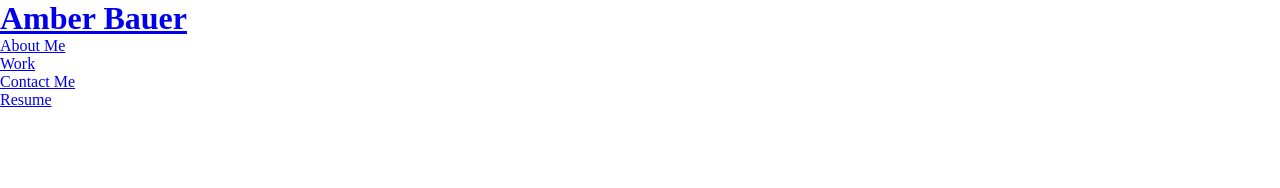
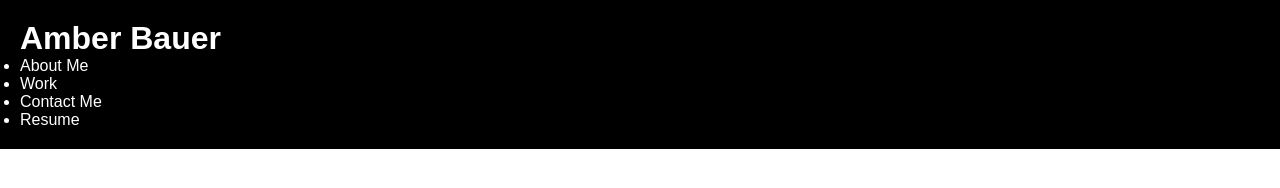
Before and after one commit to abauer424/Portfolio, a plain HTML site: page index.html in a window 1280 px wide. Drawn offline with Linux system fonts and the light colour scheme.

Commit message:
header started

```diff
--- a/assets/style.css
+++ b/assets/style.css
@@ -1,10 +1,18 @@
 * {
     margin: 0;
     padding: 0;
+    font-family: Arial, Helvetica, sans-serif;
 }
 
 /* apply styles to <header> */
 header {
-    background:
+    padding: 20px;
+    text-align: left;
+    background: black;
+    color: #fff;
+  }
 
-}
+  header a {
+      text-decoration: none;
+      color: #fff;
+  }
--- a/index.html
+++ b/index.html
@@ -3,21 +3,19 @@
     <head>
         <meta charset="UTF-8"/>
         <title>Amber Bauer Portfolio</title>
+        <meta name="viewport" content="width=device-width, initial-scale=1" />
         <link rel="stylesheet" href="./assets/style.css" />
     </head>
 
-    <body>
-        <!--navigation-->
+  <!-- Header -->
   <header>
-            <h1>
-                <a href="/">Amber Bauer</a>
-            </h1>
+    <h1>Amber Bauer</h1>
     <nav>
     <!--Unordered list element-->
     <ul>
-                    <!--List element-->
+     <!--List item element-->
      <li>
-                        <!--Anchor element-->
+        <!--Anchor Element-->
         <a href="#about-me">About Me</a>
      </li>
      <li>
@@ -27,25 +25,16 @@
         <a href="#contact-me">Contact Me</a>
      </li>
      <li>
-                        <a href="#resume">Resume</a>
+         <a href="resume">Resume</a>
      </li>
     </ul>
     </nav>
 </header>
-    <!--hero/jumbotron-->
-    <section class="hero">
-
-    </section>
 
 
 
 
-
-    </body>
-
-
-
-
+  </main>
 
 
 
```
Lines whose indentation alone changed are shown as unchanged.
